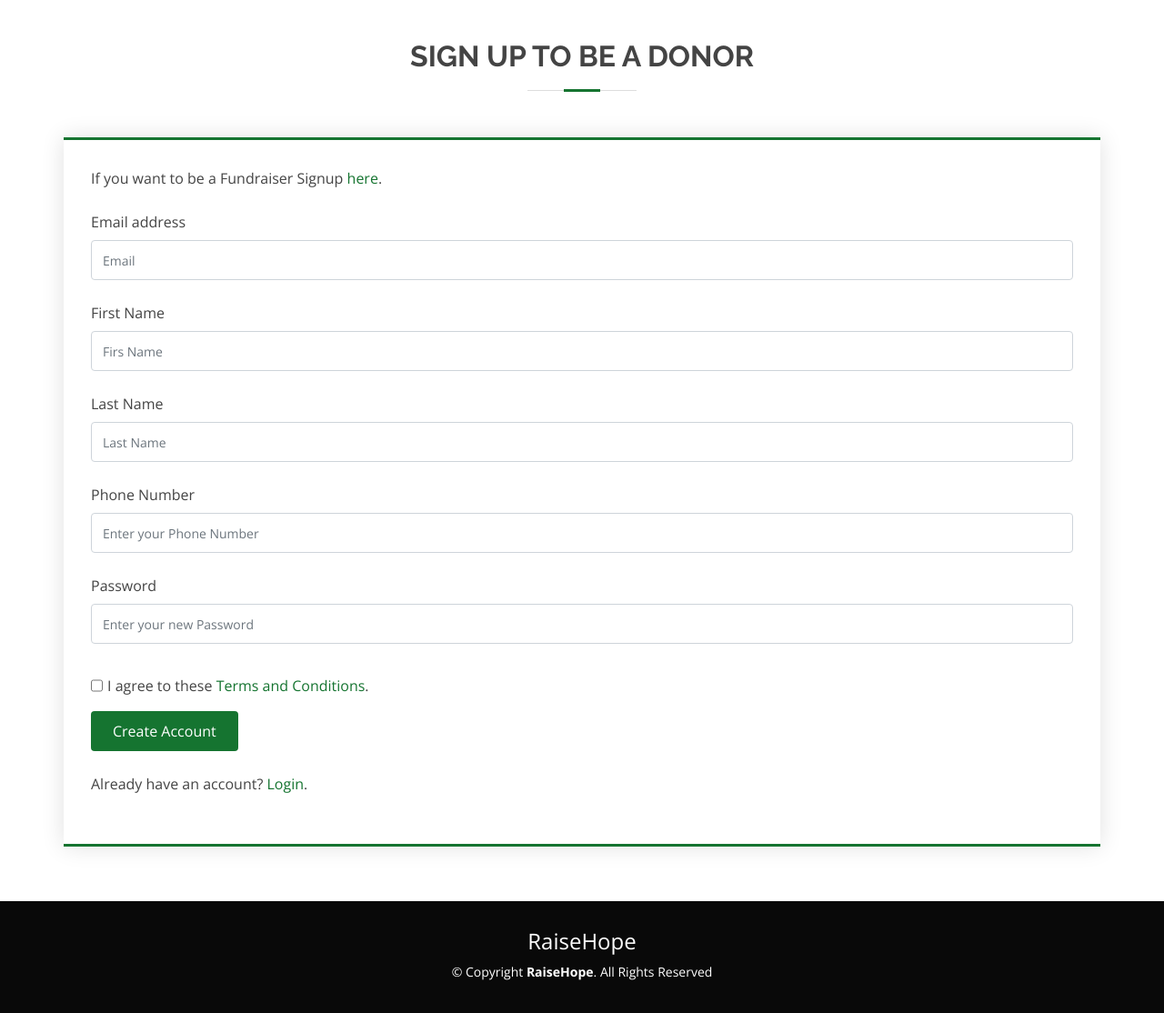
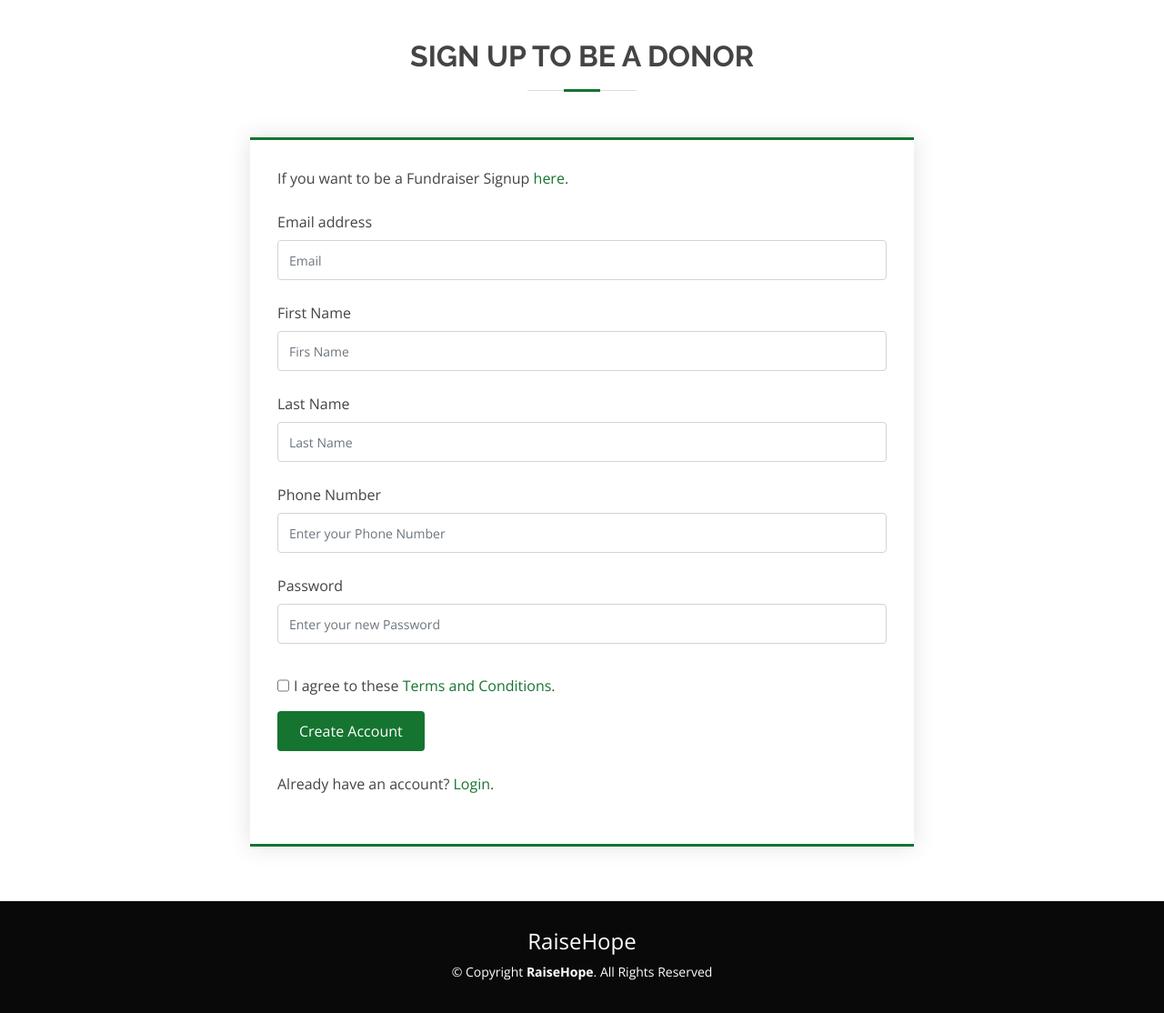
Before and after one commit to schristofo/RaiseHope, a PHP site: page /signup.php in a window 1280 px wide. Shown: the part 81-1195 px from the top of the page at 91% size. Run offline with PHP 8.4, Linux system fonts and the light colour scheme.

Commit message:
Update signup.php

```diff
--- a/signup.php
+++ b/signup.php
@@ -59,6 +59,7 @@
             </div>
             <?php include('connection.php'); ?>
 			<div class="row justify-content-center">
+				<div class="col-lg-8 mt-5 mt-lg-0 d-flex align-items-stretch">
 				<form method="post" action="signup.php" role="form" class="php-email-form">
 				<?php include('errors.php'); ?>
 				<div class="form-group">
@@ -104,6 +105,7 @@
 
 		</div>
 		</div>
+			</div>
 		</section><!-- End Contact Section -->
 
     </main>
```
